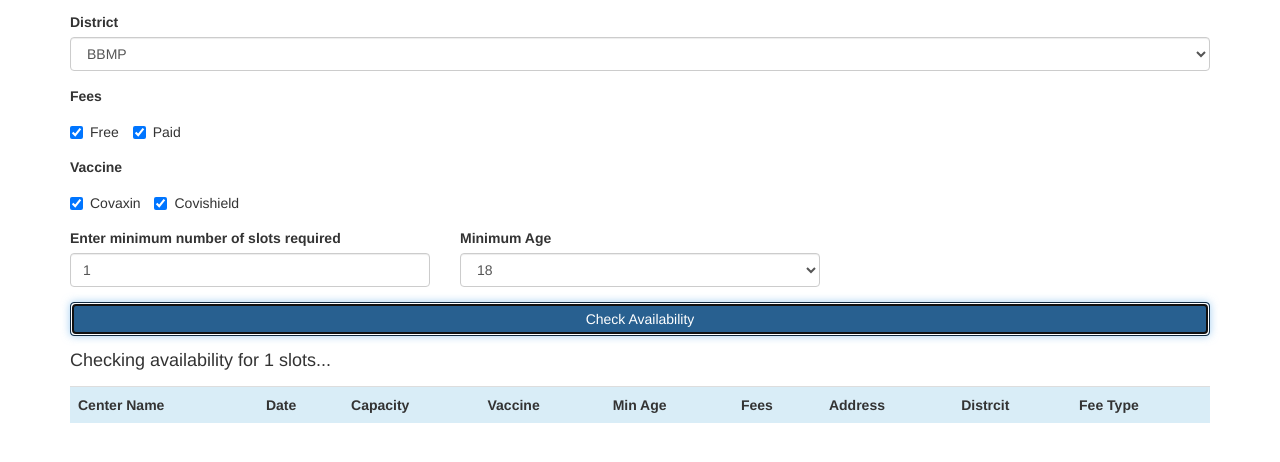
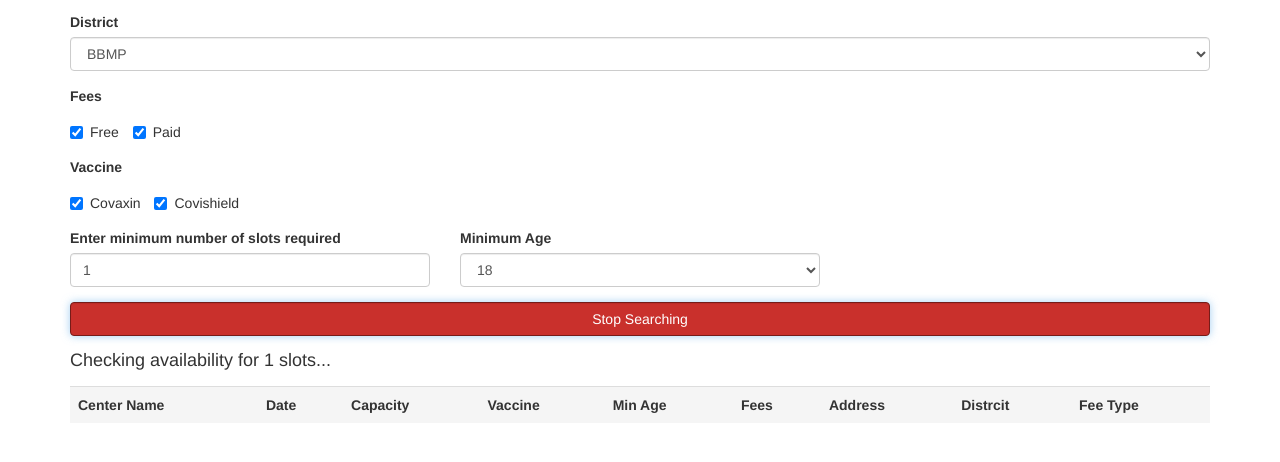
Before and after one commit to zeeshan1112/vaccinationslots, a website: page index.html in a window 1280 px wide. Both pictures are taken after a click on the button "Check Availability". Shown: the part 104-566 px from the top of the page. Drawn offline with nearby package versions, Linux system fonts and the light colour scheme; no server answers.

Commit message:
Added stop search option

```diff
--- a/index.html
+++ b/index.html
@@ -75,14 +75,14 @@
 			</div>
 		</form>
 		<div class="form-group">
-			<button type="button" class="btn btn-primary form-control" onclick="checkSlots()">Check Availability</button>
+			<button type="button" class="btn btn-primary form-control" id="submit-button" style="outline : none" onclick="checkSlots()">Check Availability</button>
 		</div>
 		<div class="form-group">
 			<h4 id="available"></h4> </div>
 		<div id="slotTable" style="display : none">
 			<div class="form-group">
 				<table id="vaccine-table" class="table">
-					<tr class="info">
+					<tr class="active">
 						<th class="active">Center Name</th>
 						<th class="active">Date</th>
 						<th class="active">Capacity</th>
--- a/public/js/main.js
+++ b/public/js/main.js
@@ -17,20 +17,23 @@ $(document).ready(function() {
             let lines = processCsvData(data);
             populateSelect(lines);
         }
-    })
+    });
 });
 
-async function searchSlots(url) {
+var searching = false;
+var searchByDistrict = true;
+
+async function searchSlots() {
+    var url = getUrl();
     var oValues = getInputValues();
     const minSlots = oValues.userMinSlots;
     document.getElementById("available").innerHTML = "Checking availability for " + minSlots + " slots...";
-    $("#slotTable").show();
     var vaccines = oValues.selectedVaccines;
     var fees = oValues.selectedFeeType;
     var minAge = oValues.selectedMinAge;
     var response = httpGet(url);
     try {
-        var response = JSON.parse(response);
+        response = JSON.parse(response);
         response.centers.forEach(function(center) {
             if (center && center.sessions) {
                 if (fees.indexOf(center.fee_type) !== -1) {
@@ -54,23 +57,24 @@ async function searchSlots(url) {
     for (var i = 0; i < tableLength; i++) {
         document.getElementById("vaccine-table").deleteRow(1);
     }
-    searchSlots(url);
+    if(searching) {
+        searchSlots(url);
+    }
 };
 
 function checkSlots() {
-    var url = "https://cdn-api.co-vin.in/api/v2/appointment/sessions/";
-    var date = new Date().toLocaleDateString().replaceAll("/", "-");
-    if (document.getElementById("radio-district").checked) {
-        // if search is by district
-        var districtCode = document.getElementById("select-district").value;
-        url = url + "calendarByDistrict?district_id=" + districtCode;
+    searching = !searching;
+    $('#submit-button').toggleClass('btn-primary btn-danger');
+    if(searching) {
+        $("#available").show();
+        $("#slotTable").show();
+        document.getElementById("submit-button").innerHTML = "Stop Searching";
+        searchSlots();
     } else {
-        //if search is by pincode
-        var pinCode = document.getElementById("pin").value;
-        url = url + "calendarByPin?pincode=" + pinCode;
+        $("#available").hide();
+        $("#slotTable").hide();
+        document.getElementById("submit-button").innerHTML = "Start Searching";
     }
-    url = url + "&date=" + date;
-    searchSlots(url);
 }
 
 function processCsvData(allText) {
@@ -151,6 +155,25 @@ function getInputValues() {
     return oValues;
 }
 
+function getUrl() {
+    var url = "https://cdn-api.co-vin.in/api/v2/appointment/sessions/";
+    var date = new Date().toLocaleDateString().replaceAll("/", "-");
+    if (document.getElementById("radio-district").checked) {
+        // if search is by district
+        var districtCode = document.getElementById("select-district").value;
+        url = url + "calendarByDistrict?district_id=" + districtCode;
+    } else {
+        //if search is by pincode
+        var pinCode = document.getElementById("pin").value;
+        url = url + "calendarByPin?pincode=" + pinCode;
+    }
+    if (!document.getElementById("radio-district").checked) {
+        searchByDistrict = false;
+    }
+    url = url + "&date=" + date;
+    return url;
+}
+
 function httpGet(url) {
     var xmlHttp = new XMLHttpRequest();
     xmlHttp.open("GET", url, false); // false for synchronous request
```
